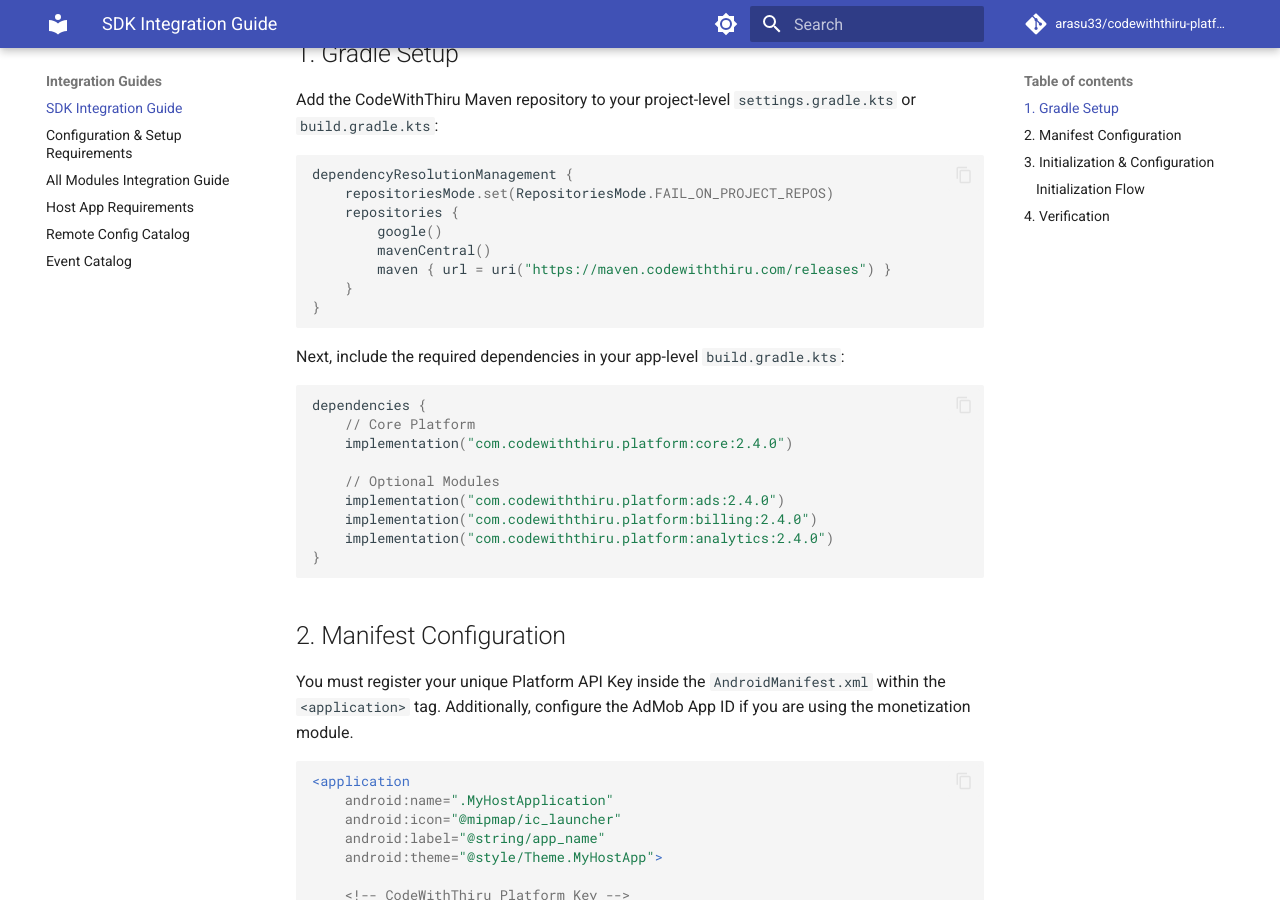
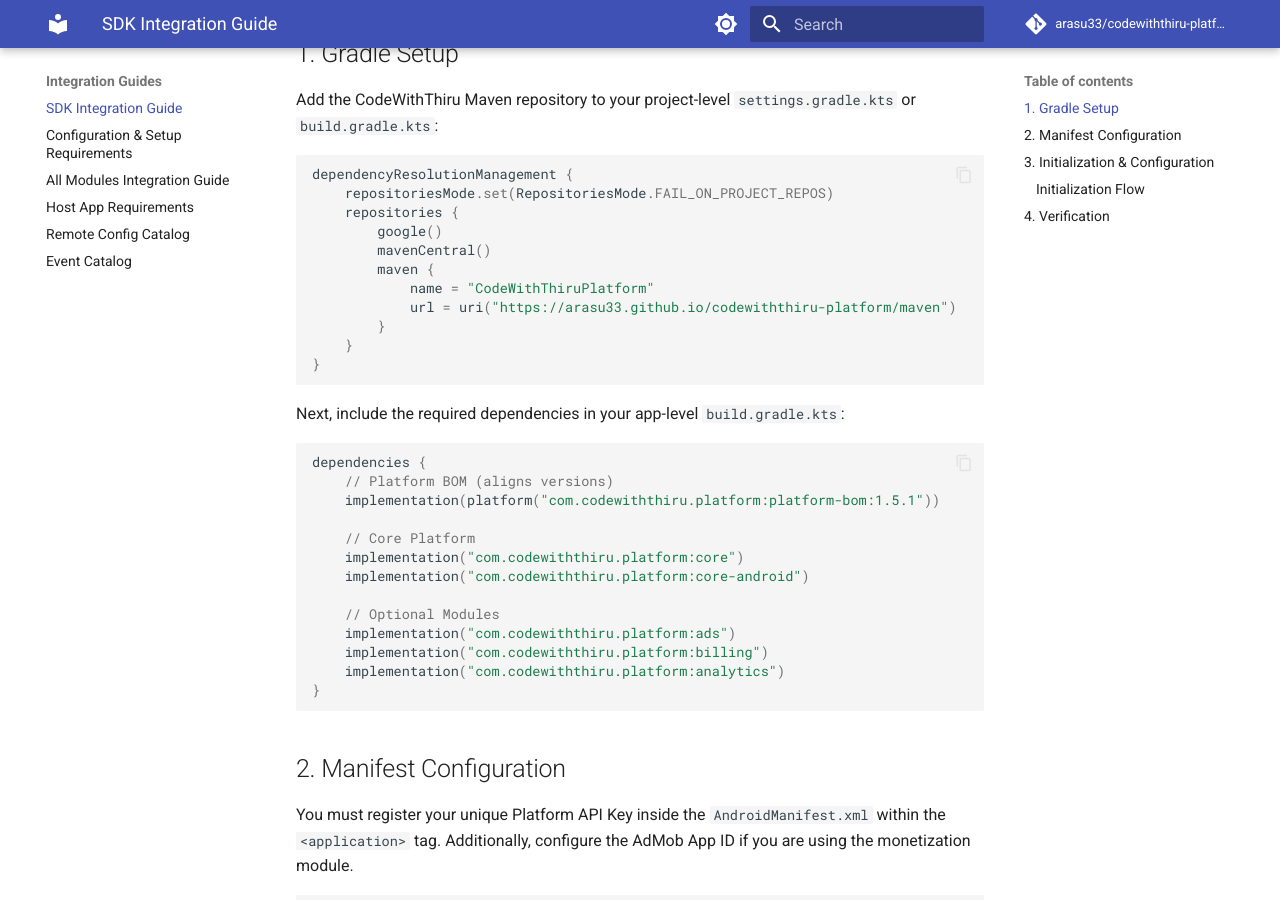
Before and after one commit to arasu33/codewiththiru-platform, an MkDocs documentation site: the page built from docs/INTEGRATION_GUIDE.md, in a window 1280 px wide and 900 px high, scrolled down 308 px. Built offline with MkDocs 1.6.1 and Material for MkDocs 9.7.7, drawn with Linux system fonts in a browser that asks for light colours; comment, search, counter and statistics services are not loaded.

Commit message:
feat: Add public zero-auth Maven repository target and deploy to GitHub Pages

````diff
--- a/docs/INTEGRATION_GUIDE.md
+++ b/docs/INTEGRATION_GUIDE.md
@@ -12,7 +12,10 @@
     repositories {
         google()
         mavenCentral()
-        maven { url = uri("https://maven.codewiththiru.com/releases") }
+        maven {
+            name = "CodeWithThiruPlatform"
+            url = uri("https://arasu33.github.io/codewiththiru-platform/maven")
+        }
     }
 }
 ```
@@ -21,13 +24,17 @@
 
 ```kotlin
 dependencies {
+    // Platform BOM (aligns versions)
+    implementation(platform("com.codewiththiru.platform:platform-bom:1.5.1"))
+
     // Core Platform
-    implementation("com.codewiththiru.platform:core:2.4.0")
+    implementation("com.codewiththiru.platform:core")
+    implementation("com.codewiththiru.platform:core-android")
 
     // Optional Modules
-    implementation("com.codewiththiru.platform:ads:2.4.0")
-    implementation("com.codewiththiru.platform:billing:2.4.0")
-    implementation("com.codewiththiru.platform:analytics:2.4.0")
+    implementation("com.codewiththiru.platform:ads")
+    implementation("com.codewiththiru.platform:billing")
+    implementation("com.codewiththiru.platform:analytics")
 }
 ```
 
````
Also changed, not shown: README.md (+23 -3 lines), 3 other files.
